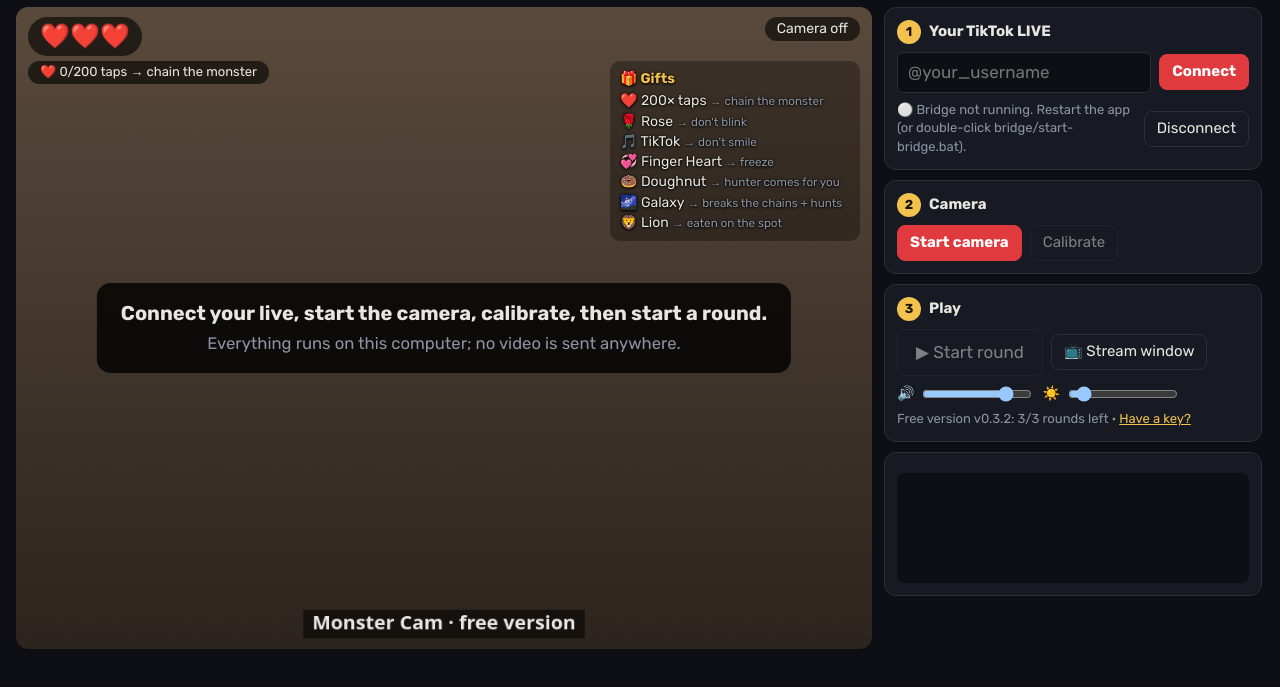
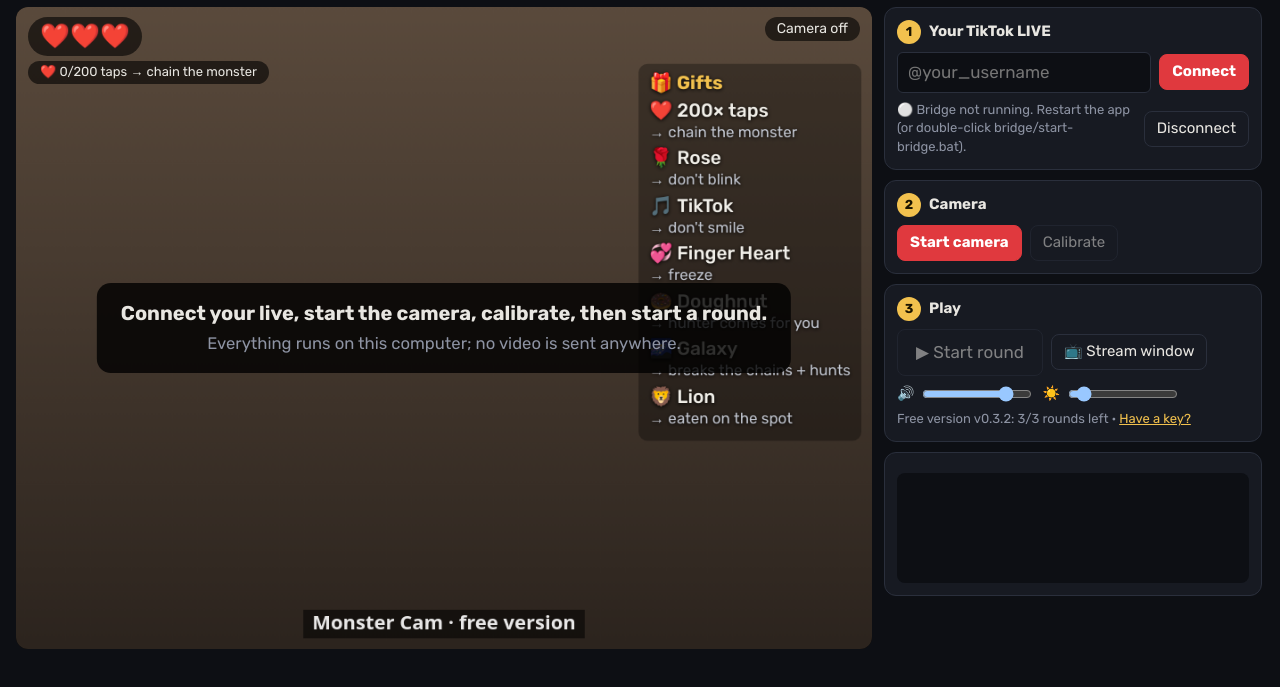
Before and after one commit to AlexJiri/monster-cam-demo, a plain HTML site: page index.html in a window 1280 px wide. Shown: the part 71-758 px from the top of the page. Drawn offline with Linux system fonts and the light colour scheme; animation ran at ten frames a second.

Commit message:
Gift guide under the monster, grouped by effect
Co-Authored-By: Claude Opus 5.5 <noreply@anthropic.com>

```diff
--- a/bench.html
+++ b/bench.html
@@ -247,10 +247,10 @@
   </section>
 </div>
 
-<script src="src/settings.js?v=1794949650"></script>
-<script src="src/events.js?v=1794949650"></script>
-<script src="src/face.js?v=1794949650"></script>
-<script src="src/mic.js?v=1794949650"></script>
+<script src="src/settings.js?v=1794951205"></script>
+<script src="src/events.js?v=1794951205"></script>
+<script src="src/face.js?v=1794951205"></script>
+<script src="src/mic.js?v=1794951205"></script>
 <script>
   const $ = (id) => document.getElementById(id);
   let S = MC.settings.load();
--- a/index.html
+++ b/index.html
@@ -46,16 +46,8 @@
   .tabs a.on { background: var(--lamp); border-color: var(--lamp); color: #1b1400; font-weight: 700; }
   .tabs a:not(.on):hover { color: var(--text); border-color: var(--muted); }
   header { align-items: center; }
-  /* Gift guide for viewers, right side of the stage. */
-  /* See-through so the monster stays visible behind it; the text shadow keeps it readable on any background. */
-  .guide { position: absolute; right: 12px; top: 54px; width: min(250px, 34%); max-height: calc(100% - 120px); overflow: hidden; background: rgba(0, 0, 0, 0.32); border-radius: 10px; padding: 8px 10px; font-size: 14px; text-shadow: 0 1px 3px #000, 0 0 2px #000; pointer-events: none; transition: opacity 0.4s; }
-  @media (max-width: 600px) {
-    .guide { top: 84px; right: 8px; width: 42%; padding: 5px 7px; font-size: 11px; line-height: 1.3; }
-    .helpers .pill { font-size: 11px; }
-  }
-  .guide.fade { opacity: 0; }  .guide b { display: block; color: var(--lamp); margin-bottom: 2px; }
-  .guide span { display: block; color: var(--text); }
-  .guide small { color: var(--muted); }
+  /* The gift guide for viewers is drawn on the game canvas (lightson.js drawGuide), under the monster. */
+  @media (max-width: 600px) { .helpers .pill { font-size: 11px; } }
   /* Test round inside Settings & Test: no header, no TikTok step, a narrower panel. */
   .embed header, .embed #step1 { display: none; }
   /* Side by side only when there is room; on a phone the stage and the panel stack like the normal page. */
@@ -160,7 +152,7 @@
       <span class="pill" id="likeBar" title="Likes chain the monster when the bar is full"></span>
     </div>
     <div class="feed" id="feed"></div>
-    <div class="guide" id="guide" aria-live="off"></div>    <div class="curses" id="curses"></div>
+    <div class="curses" id="curses"></div>
     <div class="banner" id="banner" aria-live="polite"></div>
     <div class="lit" id="lit">🔦 The light is on you. Freeze!</div>
     <div class="notice on" id="notice">Connect your live, start the camera, calibrate, then start a round.<br><small style="font-weight:400;color:var(--muted)">Everything runs on this computer; no video is sent anywhere.</small></div>
@@ -220,15 +212,15 @@
   </div>
 </div>
 
-<script src="src/edition.js?v=1794949650"></script>
-<script src="src/settings.js?v=1794949650"></script>
-<script src="src/events.js?v=1794949650"></script>
-<script src="src/face.js?v=1794949650"></script>
-<script src="src/curses.js?v=1794949650"></script>
-<script src="src/sfx.js?v=1794949650"></script>
-<script src="src/mic.js?v=1794949650"></script>
-<script src="src/lightson.js?v=1794949650"></script>
-<script src="src/live.js?v=1794949650"></script>
+<script src="src/edition.js?v=1794951205"></script>
+<script src="src/settings.js?v=1794951205"></script>
+<script src="src/events.js?v=1794951205"></script>
+<script src="src/face.js?v=1794951205"></script>
+<script src="src/curses.js?v=1794951205"></script>
+<script src="src/sfx.js?v=1794951205"></script>
+<script src="src/mic.js?v=1794951205"></script>
+<script src="src/lightson.js?v=1794951205"></script>
+<script src="src/live.js?v=1794951205"></script>
 <script>
   // The stage can move into the stream window, so look for its elements there too.
   const STAGE = document.querySelector('.stage');
@@ -739,26 +731,43 @@
   window.addEventListener('beforeunload', () => { if (streamWin) streamWin.close(); });
 
   // ---------- Gift guide on stream ----------
-  // Tells viewers what each gift does: "🌹 Rose → don't blink". Long lists rotate, 8 lines at a time (4 on a small stage).
-  const guideCards = () => {
-    const lines = [...S.gifts].sort((a, b) => info(a.gift).coins - info(b.gift).coins).map((g) =>
-      `<span>${info(g.gift).icon} ${g.every > 1 ? `${g.every}× ` : ''}${esc(info(g.gift).label || g.gift)} <small>→ ${esc(effectShort(g.curse))}</small></span>`);
+  // Tells viewers what each gift does: "🌹 Rose → don't blink". Gifts with the same effect share a line
+  // ("🌹 Rose, 🍩 Doughnut → don't blink"). Drawn on the game canvas under the monster (lightson.js drawGuide).
+  // Long lists rotate, 8 lines at a time (4 on a small stage).
+  const guidePages = () => {
+    const byEffect = new Map();
+    [...S.gifts].sort((a, b) => info(a.gift).coins - info(b.gift).coins).forEach((g) => {
+      const effect = effectShort(g.curse);
+      if (!byEffect.has(effect)) byEffect.set(effect, []);
+      byEffect.get(effect).push(`${info(g.gift).icon} ${g.every > 1 ? `${g.every}× ` : ''}${info(g.gift).label || g.gift}`);
+    });
+    const lines = [...byEffect].map(([effect, gifts]) => ({ gifts: gifts.join(', '), effect }));
     const per = $('cv').clientWidth && $('cv').clientWidth < 600 ? 4 : 8;
-    const cards = [];
-    for (let i = 0; i < lines.length; i += per) cards.push('<b>🎁 Gifts</b>' + lines.slice(i, i + per).join(''));
-    return cards;
+    const pages = [];
+    for (let i = 0; i < lines.length; i += per) pages.push({ title: '🎁 Gifts', lines: lines.slice(i, i + per) });
+    return pages;
   };
+  // Where the list goes, in canvas pixels: just below the HUD pills on the right; bigger text on a small stage.
+  function guideLayout() {
+    const cv = $('cv'), box = cv.getBoundingClientRect();
+    if (!box.width) return { top: 64, scale: 1 };
+    const px = cv.width / box.width; // canvas pixels per screen pixel
+    let bottom = STAGE.querySelector('.hud').getBoundingClientRect().bottom;
+    const bar = $('likeBar').getBoundingClientRect();
+    if (!$('likeBar').hidden && bar.right > box.left + box.width * 0.55) bottom = Math.max(bottom, bar.bottom); // a long taps bar
+    return { top: Math.max(56, (bottom - box.top + 8) * px), scale: Math.min(1.6, Math.max(1, px * 0.5)) };
+  }
   let guideI = 0;
-  function showGuide() {
-    const el = $('guide');
-    if (!S.showGiftGuide) { el.hidden = true; return; }
-    const cards = guideCards();
-    if (cards.length === 1) { el.innerHTML = cards[0]; return; }
-    el.classList.add('fade');
-    setTimeout(() => { el.innerHTML = cards[guideI++ % cards.length]; el.classList.remove('fade'); }, 400);
+  function showGuide(next = true) {
+    if (!S.showGiftGuide) { game.setGuide(null); return; }
+    const pages = guidePages();
+    if (!pages.length) { game.setGuide(null); return; }
+    if (next) guideI++;
+    game.setGuide(pages[guideI % pages.length], guideLayout());
   }
   showGuide();
   setInterval(showGuide, 6000);
+  addEventListener('resize', () => showGuide(false));
 
   // ---------- Test run (from Settings & Test) ----------
   if (PREVIEW) {
--- a/src/lightson.js
+++ b/src/lightson.js
@@ -323,6 +323,7 @@
       this.drawBites(now, face, W, H);
       if (this.finalHead && !this.finale) this.drawMonsterHead(now, face, W, H);
       this.drawCurses(now, W, H, face);
+      this.drawGuide(now, W, H); // under the monster: it walks in front of the gift list
       if (this.isVoid()) { if (this.phase !== 'off') this.drawVoid(now, W, H); }
       else if (this.phase !== 'stare') this.drawHunter(now, W, H);
       if (this.phase === 'stare' || this.phase === 'stareWarn') this.drawStare(now, W, H);
@@ -508,6 +509,68 @@
         }
         ctx.closePath(); ctx.fill(); ctx.stroke();
       }
+    }
+
+    // ---------- Gift guide ----------
+    // The list that tells viewers what each gift does, drawn on the stage itself (top right) so the monster passes
+    // in front of it. `page` = { title, lines: [{ gifts, effect }] }; `layout` = { top, scale } in canvas pixels
+    // (top: below the HUD pills; scale: bigger text on a small stage, e.g. a phone). The box fits its content.
+    setGuide(page, layout) {
+      const key = page ? JSON.stringify(page) : '';
+      if (key !== this.guideKey) { this.guideKey = key; this.guideAt = performance.now(); } // fade in a new page
+      this.guide = page; this.guideLayout = layout || {};
+    }
+
+    drawGuide(now, W, H) {
+      const g = this.guide;
+      if (!g || !g.lines.length) return;
+      const ctx = this.ctx, k = this.guideLayout.scale || 1;
+      const pad = 12 * k, fs = 21 * k, fsSmall = 17 * k, gap = 6 * k;
+      const fontTitle = `700 ${fs}px Rubik, system-ui, sans-serif`;
+      const fontGift = `500 ${fs}px Rubik, system-ui, sans-serif`;
+      const fontEffect = `400 ${fsSmall}px Rubik, system-ui, sans-serif`;
+      const boxMax = W * 0.4, inner = boxMax - pad * 2;
+      // Wrap a line into rows that fit `w` (gift lists break after a comma when they can).
+      const wrap = (text, font, w) => {
+        ctx.font = font;
+        const words = text.split(' '), rows = [];
+        let row = '';
+        for (const word of words) {
+          const next = row ? row + ' ' + word : word;
+          if (row && ctx.measureText(next).width > w) { rows.push(row); row = word; } else row = next;
+        }
+        if (row) rows.push(row);
+        return rows;
+      };
+      const items = g.lines.map((l) => ({ gifts: wrap(l.gifts, fontGift, inner), effect: wrap('→ ' + l.effect, fontEffect, inner) }));
+      // Box size from the longest row.
+      let w = 0;
+      ctx.font = fontTitle; w = Math.max(w, ctx.measureText(g.title).width);
+      ctx.font = fontGift; items.forEach((it) => it.gifts.forEach((r) => { w = Math.max(w, ctx.measureText(r).width); }));
+      ctx.font = fontEffect; items.forEach((it) => it.effect.forEach((r) => { w = Math.max(w, ctx.measureText(r).width); }));
+      const bw = Math.min(boxMax, w + pad * 2);
+      const lhG = fs * 1.25, lhE = fsSmall * 1.25;
+      const bh = pad * 2 + lhG + 4 * k + items.reduce((s, it) => s + it.gifts.length * lhG + it.effect.length * lhE + gap, 0) - gap;
+      const x = W - bw - 12 * k, y = this.guideLayout.top || 64, maxH = H - y - 12 * k;
+
+      ctx.save();
+      ctx.globalAlpha = Math.min(1, (now - (this.guideAt || 0)) / 400);
+      ctx.beginPath(); ctx.roundRect(x, y, bw, Math.min(bh, maxH), 10 * k);
+      ctx.fillStyle = 'rgba(0, 0, 0, 0.32)'; ctx.fill();
+      ctx.clip(); // a very long page is cut at the bottom of the stage
+      ctx.textBaseline = 'top';
+      ctx.shadowColor = 'rgba(0, 0, 0, 0.95)'; ctx.shadowBlur = 4 * k; ctx.shadowOffsetY = k;
+      let ty = y + pad;
+      ctx.font = fontTitle; ctx.fillStyle = '#f2c14e'; ctx.fillText(g.title, x + pad, ty);
+      ty += lhG + 4 * k;
+      for (const it of items) {
+        ctx.font = fontGift; ctx.fillStyle = '#f1efe9';
+        for (const r of it.gifts) { ctx.fillText(r, x + pad, ty); ty += lhG; }
+        ctx.font = fontEffect; ctx.fillStyle = '#c3c7d1';
+        for (const r of it.effect) { ctx.fillText(r, x + pad, ty); ty += lhE; }
+        ty += gap;
+      }
+      ctx.restore();
     }
 
     // ---------- Devoured: the finale of a lost round ----------
```
